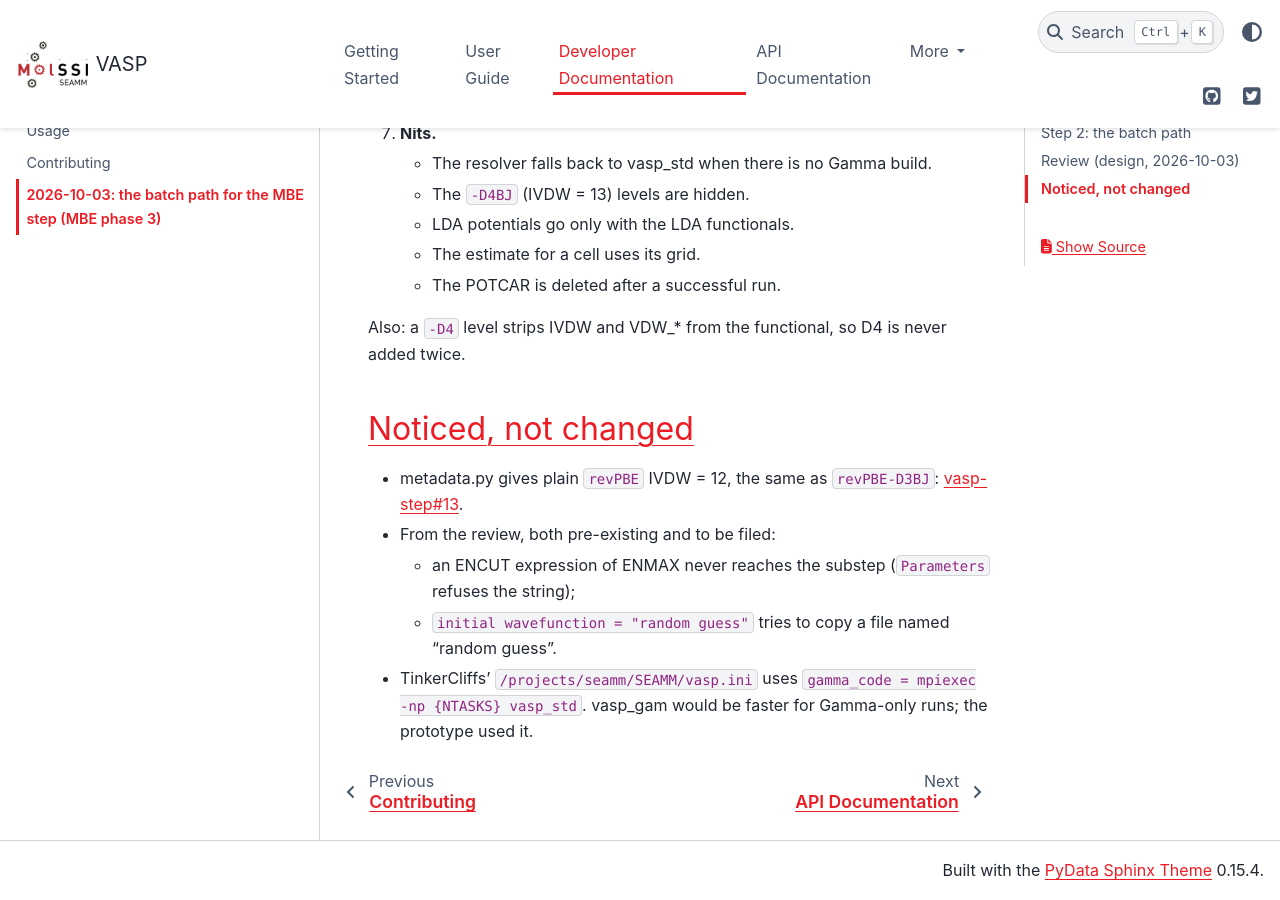
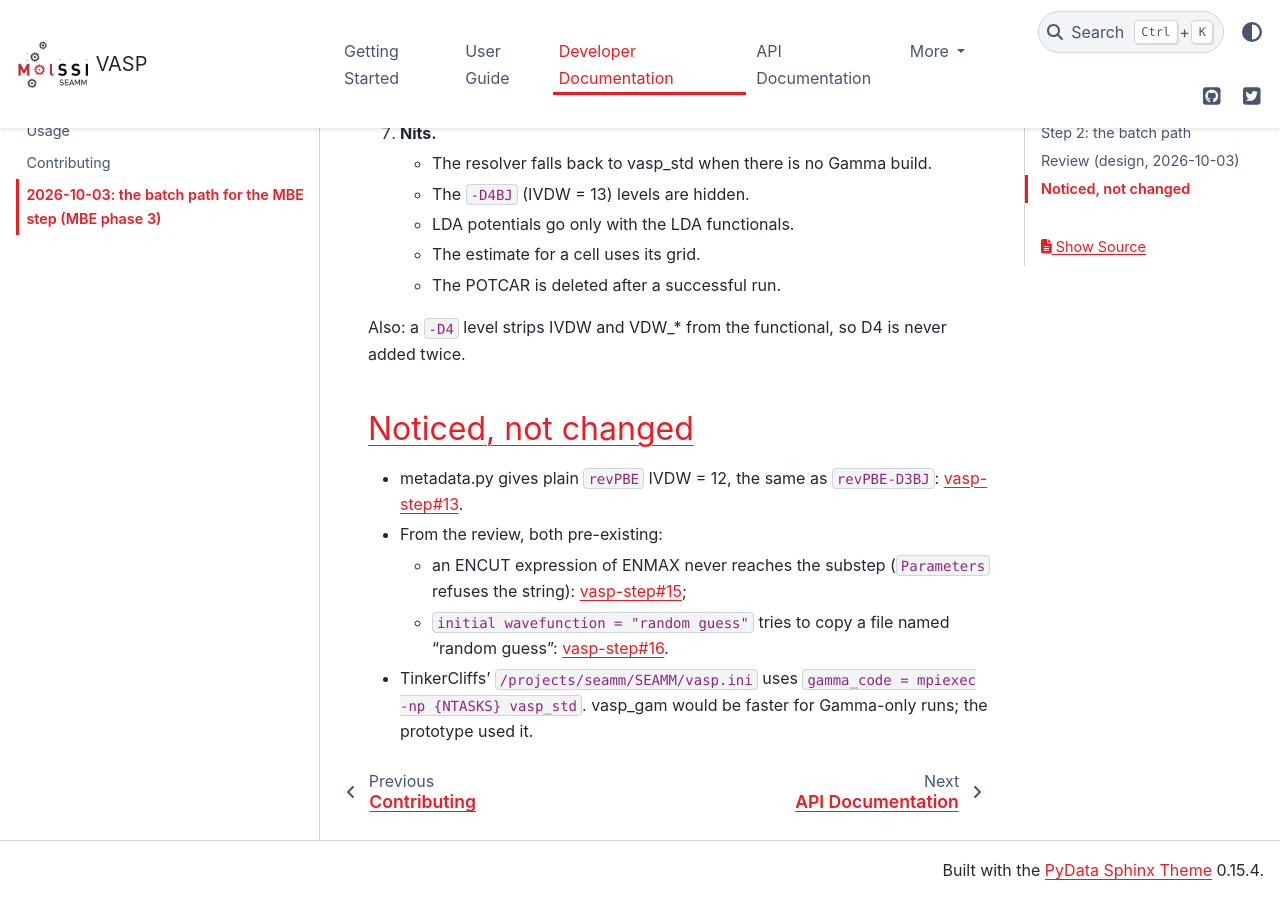
Before and after one commit to molssi-seamm/vasp-step, a Sphinx documentation site: the page built from docs/developer_guide/campaigns/2026-10-03/index.rst, in a window 1280 px wide and 900 px high, scrolled down 3880 px. Built offline with Sphinx 7.4.7 and the PyData theme 0.15.4, drawn with Linux system fonts in a browser that asks for light colours; pages that are not in the unit, such as notebooks, are missing from menus.

Commit message:
Notes: link the pre-existing issues #15 and #16
Co-Authored-By: Claude Opus 5.5 <noreply@anthropic.com>

```diff
--- a/docs/developer_guide/campaigns/2026-10-03/index.rst
+++ b/docs/developer_guide/campaigns/2026-10-03/index.rst
@@ -158,12 +158,14 @@ Noticed, not changed
 
 - metadata.py gives plain ``revPBE`` IVDW = 12, the same as ``revPBE-D3BJ``:
   `vasp-step#13 <https://github.com/molssi-seamm/vasp-step/issues/13>`_.
-- From the review, both pre-existing and to be filed:
+- From the review, both pre-existing:
 
   - an ENCUT expression of ENMAX never reaches the substep (``Parameters``
-    refuses the string);
+    refuses the string):
+    `vasp-step#15 <https://github.com/molssi-seamm/vasp-step/issues/15>`_;
   - ``initial wavefunction = "random guess"`` tries to copy a file named
-    "random guess".
+    "random guess":
+    `vasp-step#16 <https://github.com/molssi-seamm/vasp-step/issues/16>`_.
 - TinkerCliffs' ``/projects/seamm/SEAMM/vasp.ini`` uses
   ``gamma_code = mpiexec -np {NTASKS} vasp_std``. vasp_gam would be faster for
   Gamma-only runs; the prototype used it.
```
